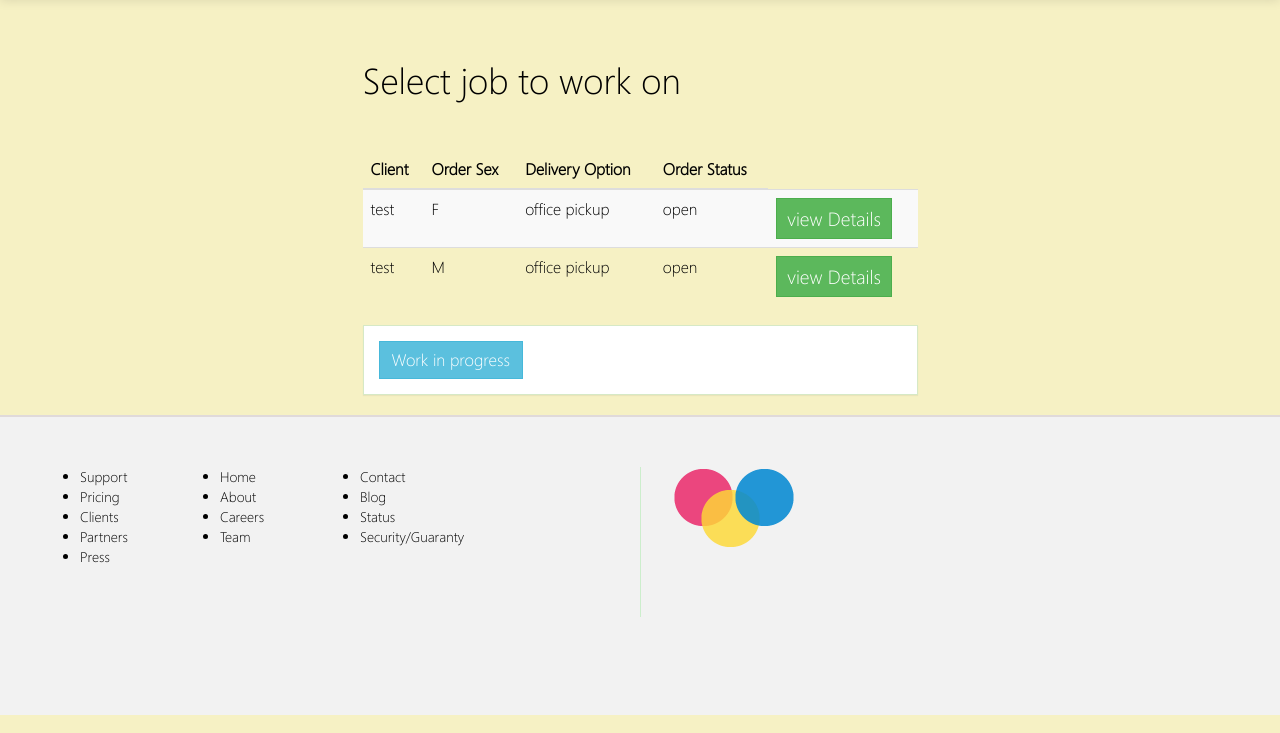
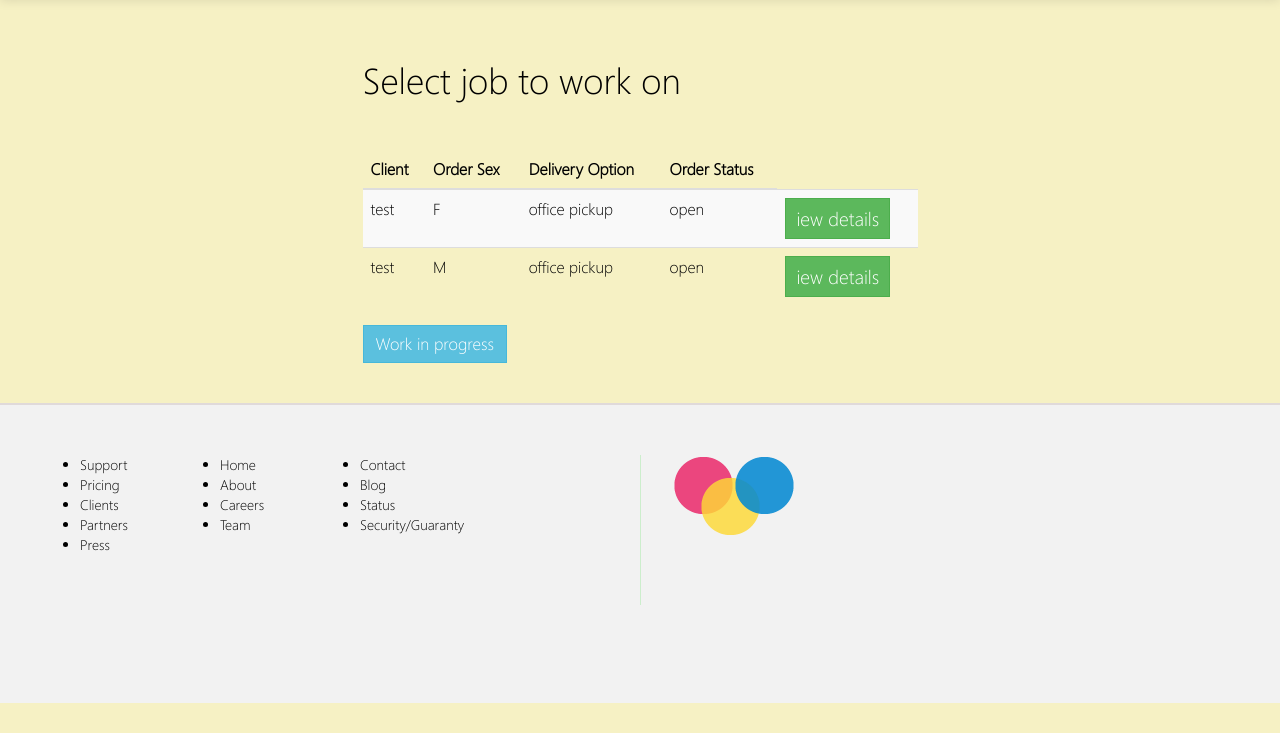
Before and after one commit to avoajaugochukwu/suaveproject, a Django app: page /suave/tailor/dashboard in a window 1280 px wide. Shown: the part 67-800 px from the top of the page. Run offline with Django 3.2, Linux system fonts and the light colour scheme; a user stored in the database is signed in; data comes from the database, SQL or seed files in the repository; both versions use the stored data as it was after the commit; parts of the project's set-up code (start-up, migrations or seed data) failed here and were passed over; some libraries are stand-ins or nearby versions.

Commit message:
UI of tailor dashboard

```diff
--- a/suave/static/css/_variables.scss
+++ b/suave/static/css/_variables.scss
@@ -7,6 +7,11 @@ $white: #fff;
   background: #d8f0f3;
   background: #e8f2f3;
   background: #f6f1c4;
+  // background: #2f0f56;
+  // background: #4a148c;
+  // background: #5C6BC0;
+  // color: #fff;
+  // color: #FFa;
 }
 
 .col-lg-6 a {
--- a/suave/static/css/style.css
+++ b/suave/static/css/style.css
@@ -429,6 +429,10 @@ a:hover {
   border-radius: 0 !important;
 }
 
+.page-header {
+  font-family: 'GothamRoundedMedium';
+}
+
 body {
   color: #000;
   font-family: weblysleek, arial;
@@ -441,5 +445,10 @@ body {
   font-weight: normal;
   font-style: normal;
 }
+@font-face {
+  font-family: 'GothamRoundedMedium';
+  src: url("../fonts/GothamRoundedMedium.ttf") format("truetype");
+  font-weight: lighter;
+}
 
 /*# sourceMappingURL=style.css.map */
--- a/suave/static/css/style.scss
+++ b/suave/static/css/style.scss
@@ -26,7 +26,9 @@
 	// padding: 0;
 	// margin: 0;
 }
-
+.page-header {
+	font-family: 'GothamRoundedMedium';
+}
 body {
 	color: #000;
 	font-family: $font-stack;
@@ -40,3 +42,8 @@ body {
 		font-weight: normal;
 		font-style: normal;
 }
+@font-face {
+		font-family: 'GothamRoundedMedium';
+		src: url('../fonts/GothamRoundedMedium.ttf') format('truetype');
+		font-weight: lighter;
+}
--- a/suave/templates/i/client/dashboard.html
+++ b/suave/templates/i/client/dashboard.html
@@ -1,6 +1,6 @@
 {% extends "i/layout/base.html" %}
 
-{% block title %} {{ title }} {% endblock %}
+{% block title %} {{ user }} - Dashboard {{ title }} {% endblock %}
 
 
 
@@ -14,8 +14,7 @@
 		{% endif %}
 
 
-		<h1>{{ user.username }}</h1>
-		<hr>
+		<h1 class="page-header">{{ user.username }}</h1>
 		<h3>{{ user.email }}</h3>
 		<p>You are {{ user.client.sex }}</p>
 
--- a/suave/templates/i/client/order.html
+++ b/suave/templates/i/client/order.html
@@ -1,9 +1,8 @@
 {% extends "i/layout/base.html" %}
+{% block title %} {{ user }} -  {{ title }} {% endblock %}
 {% block main_section %}
 	<div class="col-lg-6 col-lg-offset-3">
-		<div class="page-header">
-			<h1>Create an order</h1>
-		</div>
+		<h1 class="page-header">Create an order</h1>
 
 		<form class="form-order" method="POST" action="{% url 'suave:createOrder' %}">
 		{% csrf_token %}
--- a/suave/templates/i/tailor/dashboard.html
+++ b/suave/templates/i/tailor/dashboard.html
@@ -1,8 +1,6 @@
 {% extends "i/layout/base.html" %}
 
-{% block title %} {{ title }} {% endblock %}
-
-{% block header %} {{ title }} {% endblock %}
+{% block title %} {{ user }} | {{ title }} {% endblock %}
 
 
 {% block main_section %}
@@ -26,7 +24,7 @@
 				<td>{{ order.sex }}</td>
 				<td>{{ order.delivery_option|lower }}</td>
 				<td>{{ order.status|lower }}</td>
-				<td><a href="{% url 'suave:tailorOrderDetails' order.main_order_id %}" class="btn btn-success btn-sm">view Details</a></td>
+				<td><a href="{% url 'suave:tailorOrderDetails' order.main_order_id %}" class="btn btn-success btn-sm">iew details</a></td>
 			</tr>
 			{% endfor %}
 		</tbody>
@@ -39,8 +37,9 @@
 			</div>
 		</div>
 	{% endif %}
-	<div class="dashboard-button-panel panel panel-body panel-success">
+	<div class="dashboard-button-panel">
 		<a href="" class="btn btn-success btn-info">Work in progress</a>
 	</div>
+	<br><br>
 </div>
 {% endblock %}
--- a/suave/templates/i/tailor/order_details.html
+++ b/suave/templates/i/tailor/order_details.html
@@ -1,8 +1,10 @@
 {% extends "i/layout/base.html" %}
+
+{% block title %} {{ order.client }} | {{ title }} {% endblock %}
 
 {% block main_section %}
 <div class="col-lg-6 col-lg-offset-3"><br>
-	<h1 class="">{{ order.client }} Order</h1>
+	<h1 class="page-header">{{ order.client }} Order <small><sup>( {{ order.sex }} )</sup></small></h1>
 		<h4>orderId : {{ order.main_order_id }}</h4>
 		<p>{{ order.delivery_option|lower }}</p>
 		<h3><b>Fabric</b> <i>{{ order.fabric }}</i></h3>
--- a/suave/views.py
+++ b/suave/views.py
@@ -44,9 +44,6 @@ from suave.helper import *
 
 	@Todo
 	Tailor details view should show only service cost i.e cost that relates to the tailor
-
-	@Todo
-	Show only fields whose value is not 0 in tailorOrderDetails
 
 	@Todo
 	Add title to pages
@@ -119,6 +116,7 @@ def clientRegister(request):
 @login_required
 def clientDashboard(request):
 	context = {}
+	context['title'] = 'SuaveStitches Nigeria'
 	client = Client.objects.get(user=request.user)
 
 	# if new_user_check is 1 then display welcome message
@@ -134,7 +132,7 @@ def clientDashboard(request):
 @login_required
 def createOrder(request):
 	context = {}
-
+	context['title'] = 'Create order SuaveStitches Nigeria'
 	context['maleSize_form'] = MaleSizeForm()
 	context['femaleSize_form'] = FemaleSizeForm()
 	context['order_form'] = OrderForm()
@@ -216,7 +214,7 @@ def tailorHome(request):
 	context = {}
 	# context['form'] = ClientForm()
 	context['action'] = '/suave/account/tailor'
-	context['title'] = 'SuaveStitches - Tailor'
+	context['title'] = 'Tailor --- SuaveStitches Nigeria'
 	context['tailorPage'] = True
 
 	return render(request, 'i/tailor/tailor_home.html', context)
@@ -224,6 +222,7 @@ def tailorHome(request):
 
 def tailorRegister(request):
 	context = {}
+	context['title'] = 'Tailor Register --- SuaveStitches Nigeria'
 	context['tailorPage'] = True
 	context['user_form'] = UserForm()
 	context['tailor_form'] = TailorRegisterForm()
@@ -273,6 +272,7 @@ def tailorRegister(request):
 @login_required
 def tailorDashboard(request):
 	context = {}
+	context['title'] = 'Tailor - SuaveStitches Nigeria'
 	context['tailorPage'] = True
 	orders = Order.objects.filter(status='OPEN')
 	context['orders'] = orders
@@ -287,6 +287,7 @@ def tailorOrderDetails(request, main_order_id):
 		return HttpResponse('can\'t do that %s' %main_order_id) # write better response
 
 	context = {}
+	context['title'] = 'Order details -- SuaveStitches Nigeria'
 	context['tailorPage'] = True
 	context['order'] = order
 
```
Also changed, not shown: db.sqlite3, suave/static/fonts/GothamRoundedMedium.ttf (added), suave/static/img/footer_design.PNG (added), 2 other files.
